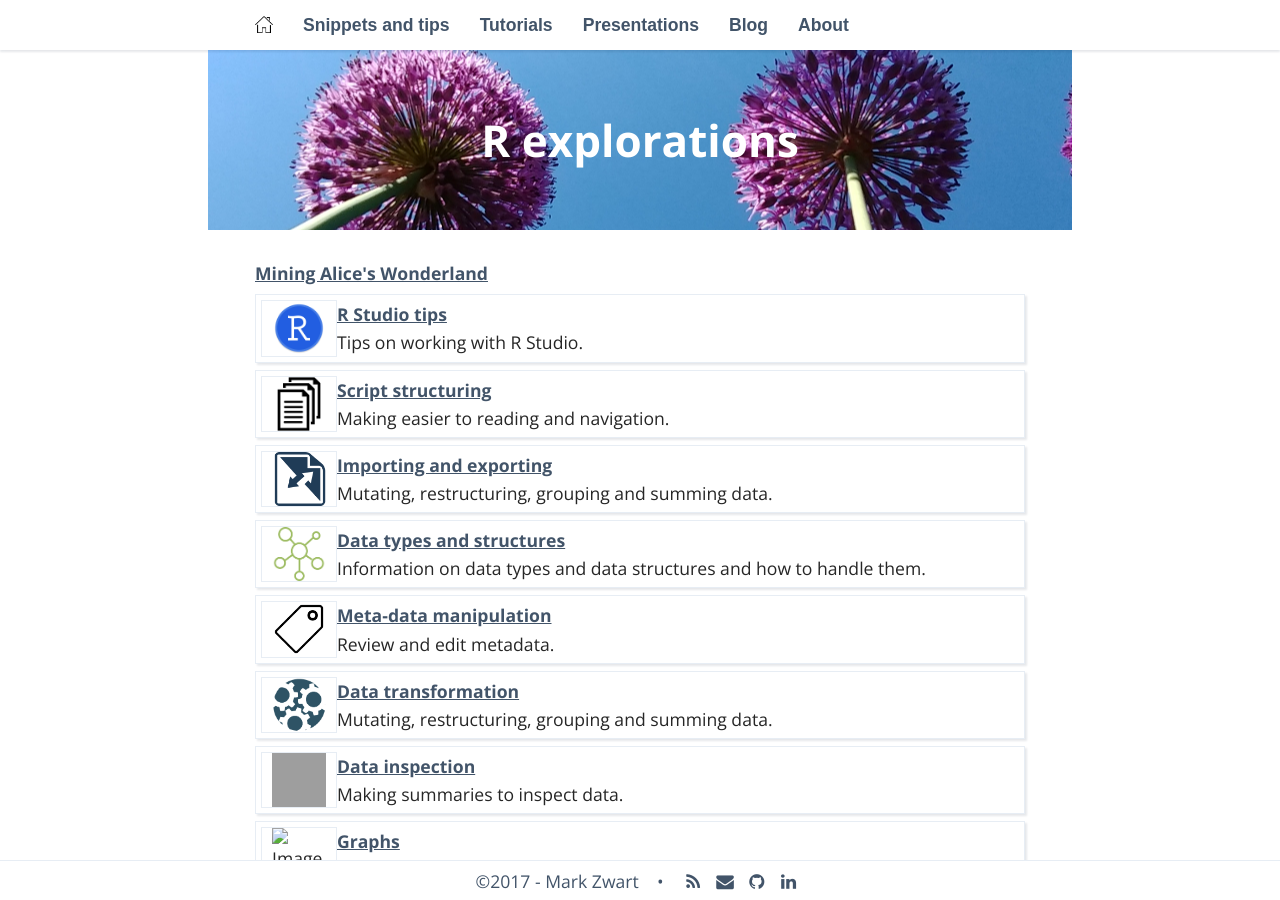
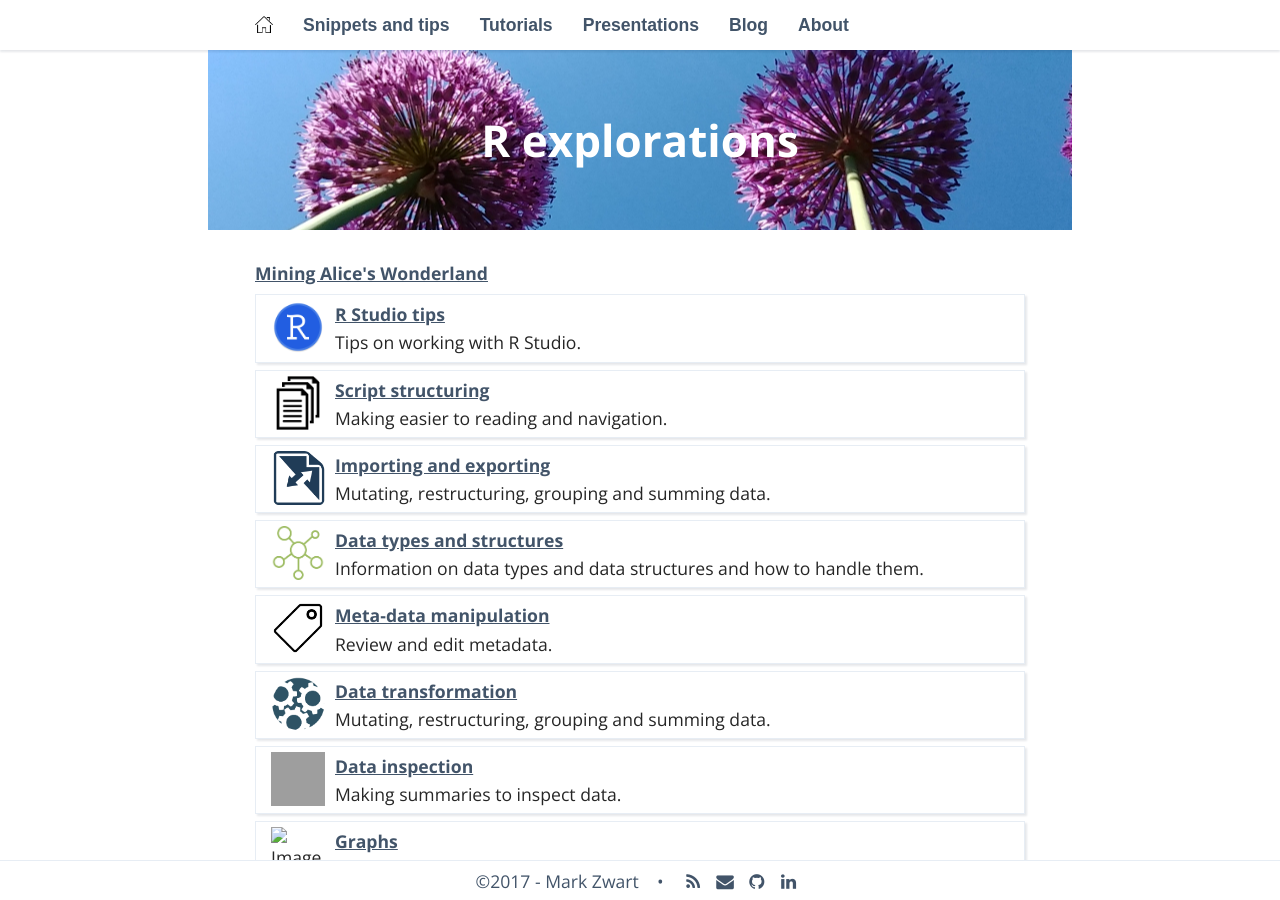
Before and after one commit to mark-me/mark-me.github.io, a Jekyll site: the page built from _pages/snippets-and-tips_diff.md, in a window 1280 px wide. Built offline with Jekyll 4.4.1, drawn with Linux system fonts in a browser that asks for light colours; nearby versions of some CDN libraries; some web fonts are replaced; our own code applies the rules of GitHub Pages for plain Markdown files; comment, search, counter and statistics services are not loaded; grey boxes are pictures that could not be loaded.

Commit message:
Changing snippet index

```diff
--- a/_sass/_layout.scss
+++ b/_sass/_layout.scss
@@ -109,11 +109,9 @@ blogtext{
   margin-top: 7px;
 }
 .index_item_left {
-  border: 1px solid $light;
   flex: initial;
 }
 .index_item_right > div {
-  border: 1px solid $light;
   flex: 1; /*grow*/
 }
 
```
